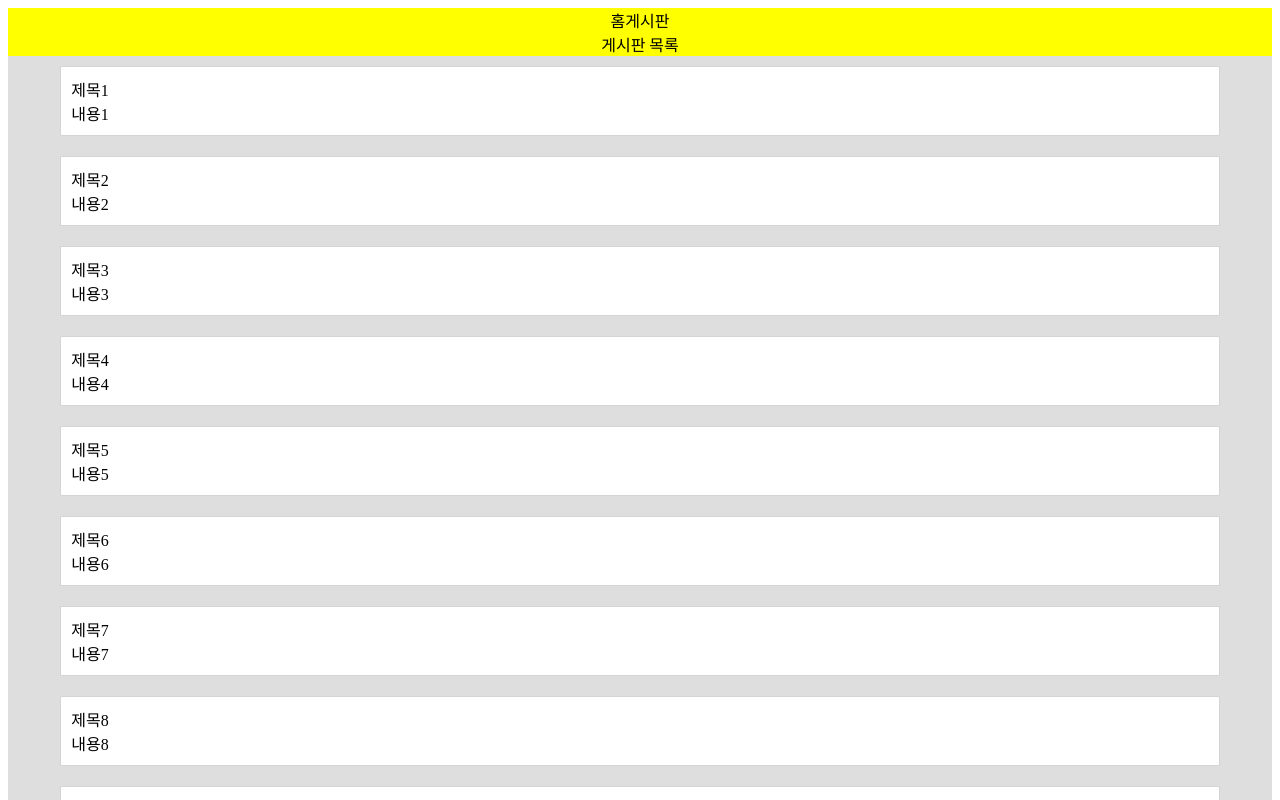
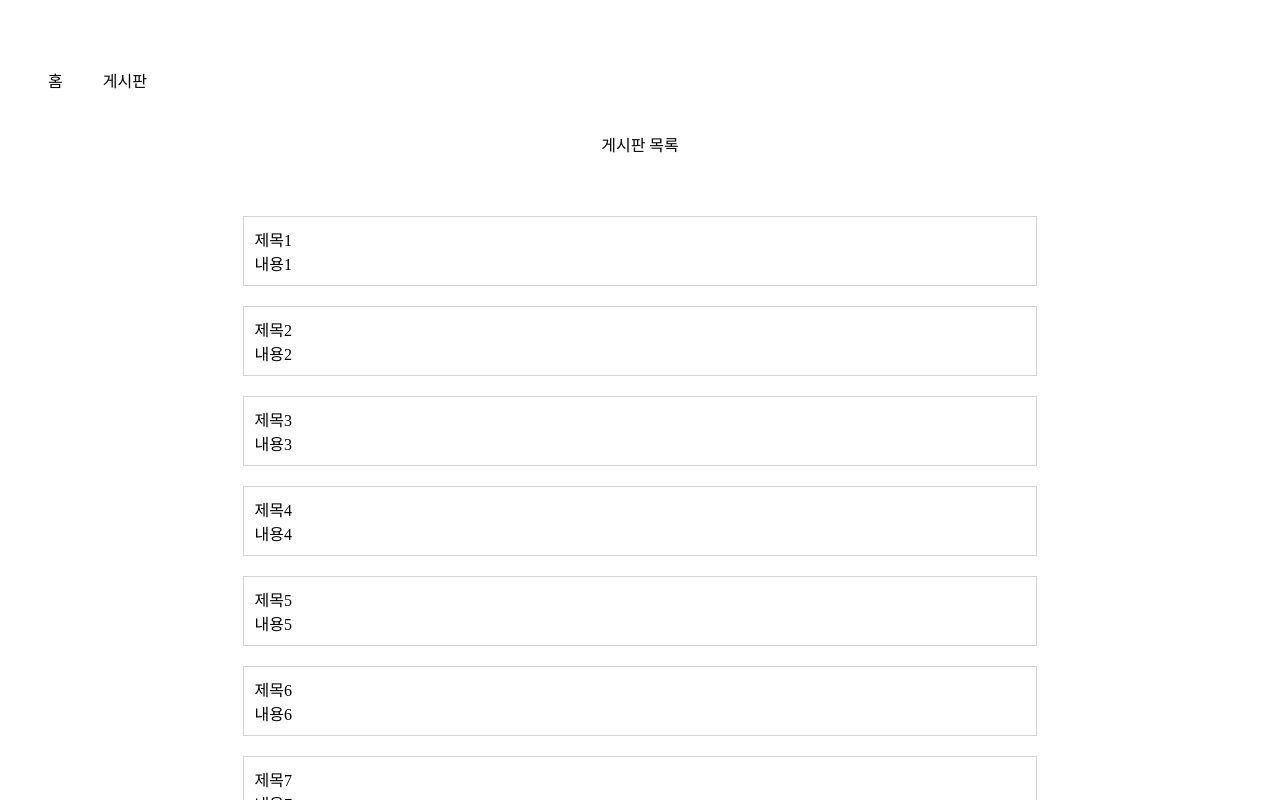
Before and after one commit to imzeze/react-intro, a React (Create React App) app: page / in a window 1280 px wide. Shown: the top 800 px of the page. Built offline with nearby package versions, Linux system fonts and the light colour scheme.

Commit message:
스타일 수정

```diff
--- a/src/components/organisms/list/BoardList.tsx
+++ b/src/components/organisms/list/BoardList.tsx
@@ -20,9 +20,8 @@ const BoardList = ({ list }: BoardListDataType) => {
 export default BoardList
 
 const View = styled(Flex)`
-  margin: 0 auto;
-  width: 100%;
-  background: #dedede;
+  margin: 50px auto;
+  width: 70%;
 
   > div {
     cursor: pointer;
--- a/src/components/organisms/section/Nav.tsx
+++ b/src/components/organisms/section/Nav.tsx
@@ -1,12 +1,22 @@
+import styled from 'styled-components'
 import { Flex } from '../../atoms'
 
 const Nav = () => {
   return (
-    <Flex justify="start">
+    <CustomNav justify="start">
       <div>홈</div>
       <div>게시판</div>
-    </Flex>
+    </CustomNav>
   )
 }
 
 export default Nav
+
+const CustomNav = styled(Flex)`
+  width: 100%;
+  margin: 20px;
+
+  > div {
+    padding: 20px;
+  }
+`
--- a/src/components/templates/board/BoardListTemplate.tsx
+++ b/src/components/templates/board/BoardListTemplate.tsx
@@ -15,7 +15,7 @@ const BoardListTemplate = () => {
 export default BoardListTemplate
 
 const Layout = styled(Flex)`
-  background: yellow;
+  padding: 20px
 `
 
 const boardList = [
```
